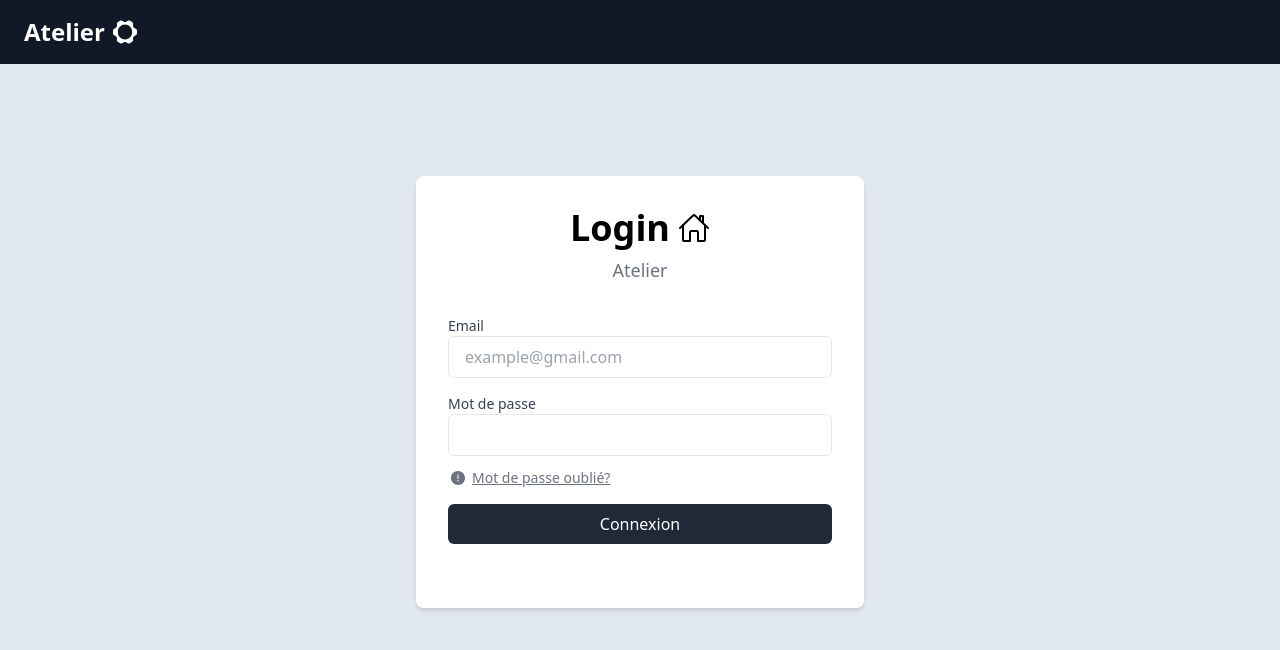
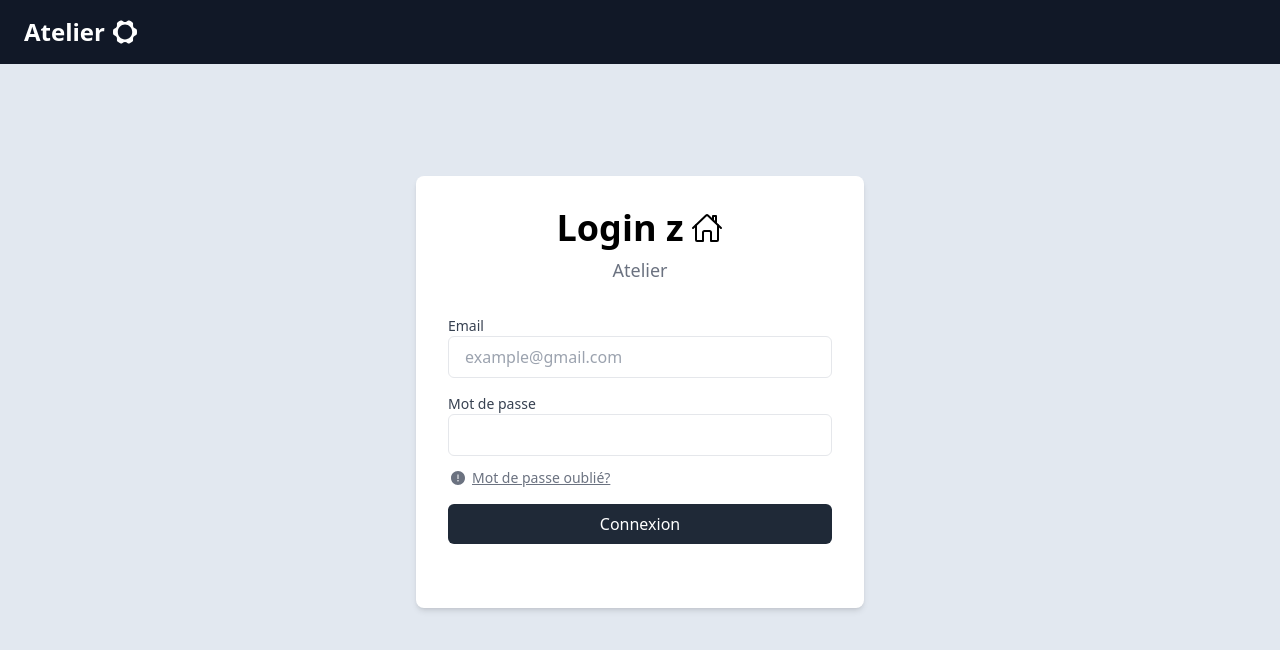
Before and after one commit to lizbetia22/project_master_front_react, a React (Create React App) app: page /login in a window 1280 px wide. Shown: the top 650 px of the page. Built offline with nearby package versions, Linux system fonts and the light colour scheme.

Commit message:
cors policy

```diff
--- a/src/pages/Login.jsx
+++ b/src/pages/Login.jsx
@@ -68,7 +68,7 @@
             <div className="mt-8 mb-8">
                 <div className="space-y-2 text-center">
                     <div className="flex items-center justify-center space-x-2 text-center">
-                        <h2 className="text-4xl font-bold">Login</h2>
+                        <h2 className="text-4xl font-bold">Login z</h2>
                         <IoHomeOutline className="h-8 w-8" />
                     </div>
                     <p className="text-gray-500 text-xl md:text-lg lg:text-base xl:text-lg">Atelier</p>
```
